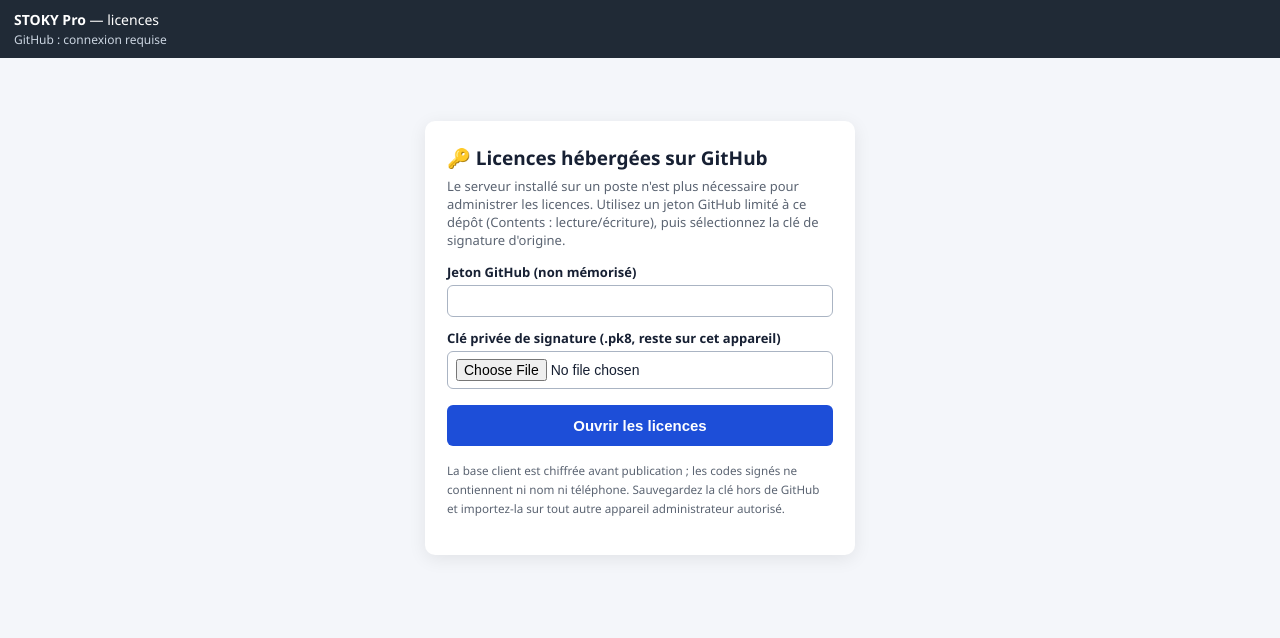
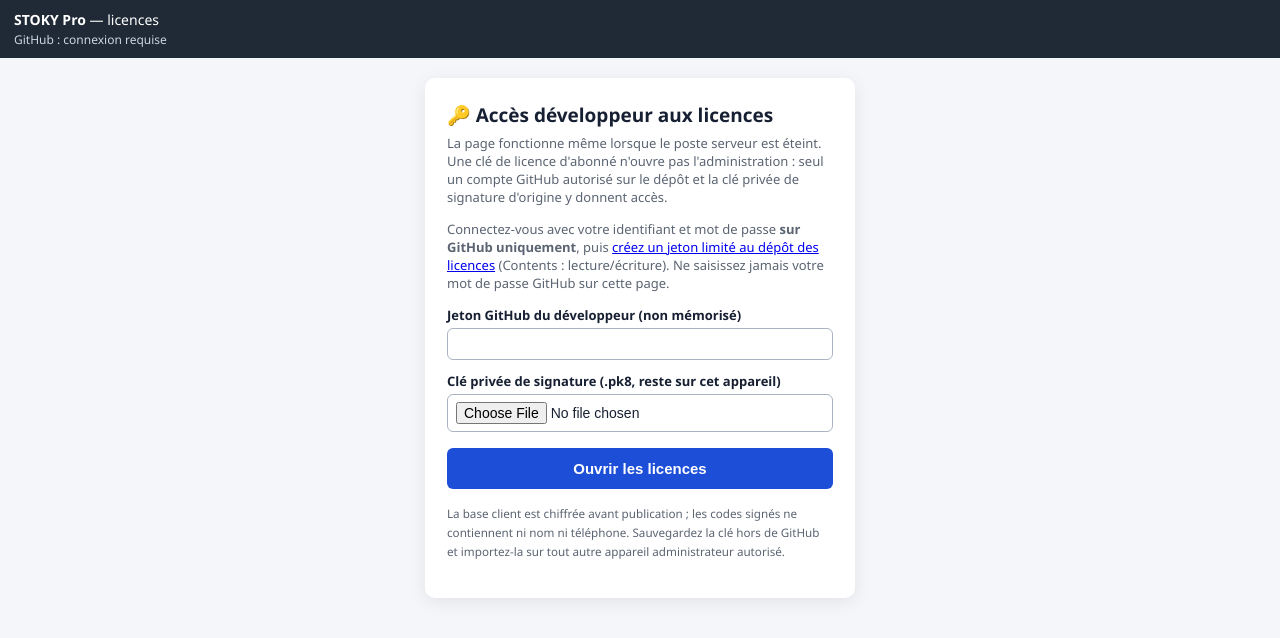
Before and after one commit to zwalid2-ux/gestion-stock-licences, a plain HTML site: page docs/gestion-licence.html in a window 1280 px wide. Drawn offline with Linux system fonts and the light colour scheme.

Commit message:
Clarify developer GitHub access to hosted licences

```diff
--- a/docs/gestion-licence.html
+++ b/docs/gestion-licence.html
@@ -66,9 +66,10 @@ button:disabled{opacity:.5;cursor:wait}.error{color:#b91c1c!important}
 
 <section id="login">
   <form onsubmit="return login(event)" autocomplete="off">
-    <h1>🔑 Licences hébergées sur GitHub</h1>
-    <p class="sub">Le serveur installé sur un poste n'est plus nécessaire pour administrer les licences. Utilisez un jeton GitHub limité à ce dépôt (Contents : lecture/écriture), puis sélectionnez la clé de signature d'origine.</p>
-    <label for="githubToken">Jeton GitHub (non mémorisé)</label><input id="githubToken" type="password" required autocomplete="off">
+    <h1>🔑 Accès développeur aux licences</h1>
+    <p class="sub">La page fonctionne même lorsque le poste serveur est éteint. Une clé de licence d'abonné n'ouvre pas l'administration : seul un compte GitHub autorisé sur le dépôt et la clé privée de signature d'origine y donnent accès.</p>
+    <p class="sub">Connectez-vous avec votre identifiant et mot de passe <strong>sur GitHub uniquement</strong>, puis <a href="https://github.com/settings/personal-access-tokens/new" target="_blank" rel="noopener noreferrer">créez un jeton limité au dépôt des licences</a> (Contents : lecture/écriture). Ne saisissez jamais votre mot de passe GitHub sur cette page.</p>
+    <label for="githubToken">Jeton GitHub du développeur (non mémorisé)</label><input id="githubToken" type="password" required autocomplete="off">
     <label for="signingKey">Clé privée de signature (.pk8, reste sur cet appareil)</label>
     <input id="signingKey" type="file" accept=".pk8" required>
     <div id="loginError" class="error hidden" role="alert"></div>
```
